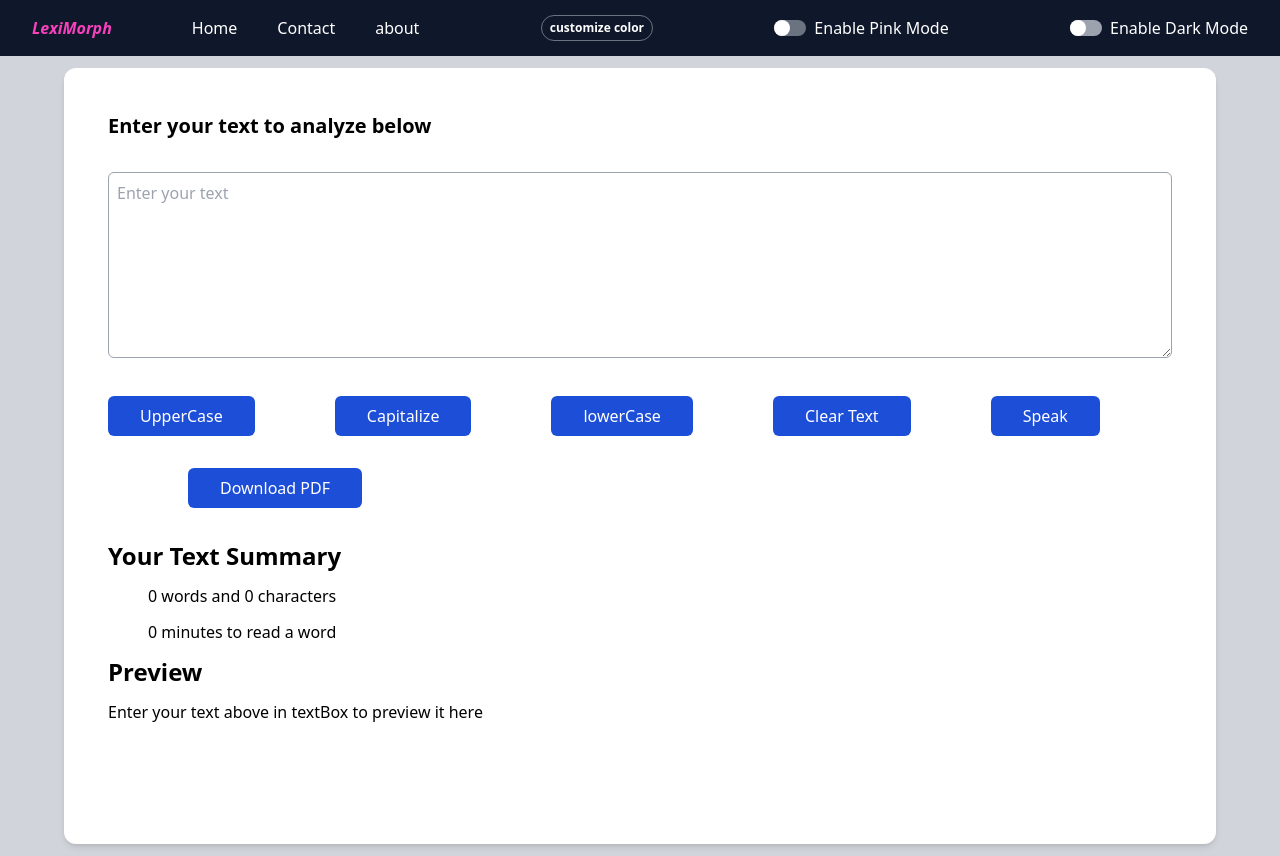
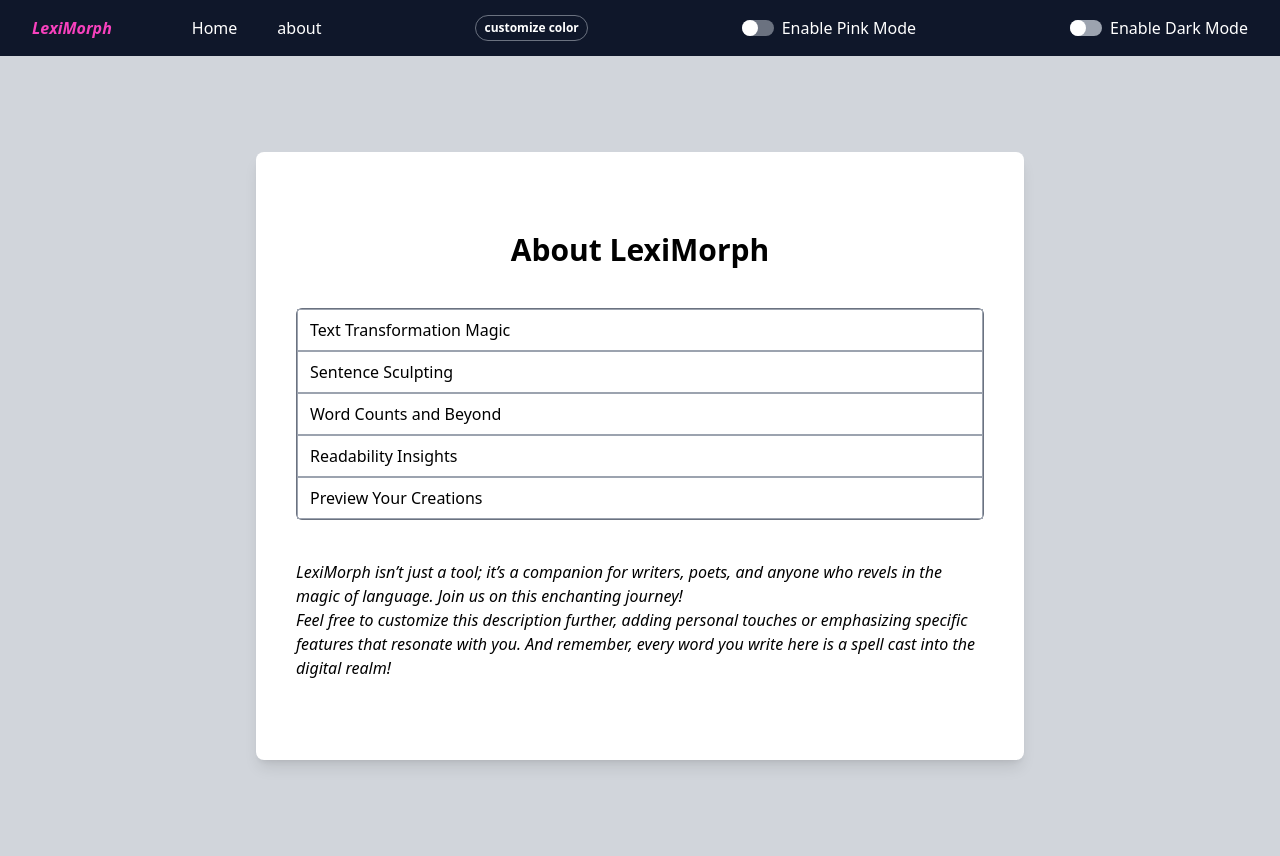
Before and after one commit to joelbv49/LexiMorph, a React (Create React App) app: page /about in a window 1280 px wide. Built offline with nearby package versions, Linux system fonts and the light colour scheme.

Commit message:
added router

```diff
--- a/src/App.js
+++ b/src/App.js
@@ -4,12 +4,12 @@ import Navbar from './components/Navbar'
 import Textform from './components/Textform';
 import { useState } from 'react';
 import Alert from './components/Alert';
-// import About from './components/About';
-// import {
-//   BrowserRouter as Router,
-//   Route,
-//   Routes
-// } from "react-router-dom";
+import About from './components/About';
+import {
+  BrowserRouter as Router,
+  Route,
+  Routes
+} from "react-router-dom";
 
 function App() {
   // setting DarkMode
@@ -81,30 +81,29 @@ function App() {
 
   // green mode
 
-  const [greenMode,setGreenMode] = useState({
+  const [pinkMode,setpinkMode] = useState({
     background2:'bg-white',
     textColor2:'text-black',
   });
-  const [greenModeText,setGreenModeText] = useState("Enable Pink Mode");
-  const handleGreenMode = ()=>{
-    const div1 = document.querySelector(".box");// if you place this outside this function, it shows error first time because you are trying to access the classlist before it is rendered in DOM which will be null
-    if(greenMode.background2 === "bg-white"){
-      setGreenMode({
+  const [pinkModeText,setpinkModeText] = useState("Enable Pink Mode");
+  const handlePinkMode = ()=>{
+    //const div1 = document.querySelector(".box");// if you place this outside this function, it shows error first time because you are trying to access the classlist before it is rendered in DOM which will be null
+
+    if(pinkMode.background2 === "bg-white"){
+      setpinkMode({
         background2:'bg-[#AE044E]',
         textColor2:'text-white',
       })
-      setGreenModeText("Enable Light Mode");
+      setpinkModeText("Enable Light Mode");
       showAlert("Pink Mode Enabled","Success");
-      div1.classList.add("bg-[#750044]");
     }
-    else if(greenMode.background2 === "bg-[#AE044E]"){
-      setGreenMode({
+    else if(pinkMode.background2 === "bg-[#AE044E]"){
+      setpinkMode({
         background2:'bg-white',
         textColor2:'text-black',
       })
-      setGreenModeText("Enable Pink Mode");
+      setpinkModeText("Enable Pink Mode");
       showAlert("Light Mode Enabled","Success");
-      div1.classList.remove("bg-[#750044]");
     }
   }
   document.body.style.backgroundColor = backColor.back1;
@@ -115,35 +114,35 @@ function App() {
     // react is a single page application where without reloaded the components will be updated
 
     <>
-      {/* <Router> */}
+      <Router>
         <div className="con max-h-full">
 
           {/* nav bar */}
-          <Navbar title = "LexiMorph" aboutText = "about" mode = {mode} toggleMode = {toggleMode} modeText = {modeText} Color = {Color} handleColor = {handleColor} handleBackColor1 = {handleBackColor1} backColor = {backColor} greenText = {greenModeText} handleGreenMode = {handleGreenMode}/>
+          <Navbar title = "LexiMorph" aboutText = "about" mode = {mode} toggleMode = {toggleMode} modeText = {modeText} Color = {Color} handleColor = {handleColor} handleBackColor1 = {handleBackColor1} backColor = {backColor} pinkText = {pinkModeText} handlePinkMode = {handlePinkMode}/>
 
           {/* main */}
           <Alert alert = {alert}/>
 
-          <Textform heading = "Enter your text to analyze below" mode = {mode} showAlert = {showAlert} Color = {Color} backColor = {backColor} greenMode = {greenMode} />
+
 
           {/* A <Routes> looks through its children <Route>s and
             renders the first one that matches the current URL.
             react does a partial matching of
             the path so you need to use exact path */}
-          {/* <Routes>
+          <Routes>
             <Route
               exact path='/'
               element =
-              {<Textform heading = "Enter your text to analyze below" mode = {mode} showAlert = {showAlert} Color = {Color} backColor = {backColor} greenMode = {greenMode} />}
+              {<Textform heading = "Enter your text to analyze below" mode = {mode} showAlert = {showAlert} Color = {Color} backColor = {backColor} pinkMode = {pinkMode} />}
             />
             <Route
               exact path='/about'
-              element = {<About mode = {mode} greenMode = {greenMode}/>}
+              element = {<About mode = {mode} pinkMode = {pinkMode}/>}
             />
-          </Routes> */}
+          </Routes>
 
         </div>
-      {/* </Router> */}
+      </Router>
     </>
   );
 }
--- a/src/components/About.js
+++ b/src/components/About.js
@@ -25,17 +25,17 @@ export default function About(props) {
 
 //   BorderStyle
 let borderStyle = {
-    borderColor: (props.greenMode.background2 === 'bg-green-600')?'border-white':'border-gray-400',
+    borderColor: (props.pinkMode.background2 === 'bg-[#AE044E]')?' border-2 border-white':'border-gray-400',
 }
-console.log(borderStyle.borderColor);
+
 
   return (
-    <div className={`flex flex-col justify-center items-center min-h-screen ${props.mode} dark:bg-black `}>
-        <div className={`space-y-10 py-20 ${props.greenMode.background2} ${props.greenMode.textColor2} dark:bg-slate-900 dark:text-white px-10 w-3/5 rounded-lg shadow-lg`}>
+    <div className={`box1 flex flex-col justify-center items-center min-h-screen ${props.mode} dark:bg-black `}>
+        <div className={`space-y-10 py-20 ${props.pinkMode.background2} ${props.pinkMode.textColor2} dark:bg-slate-900 dark:text-white px-10 w-3/5 rounded-lg shadow-lg`}>
             <h2 className='font-bold text-3xl text-center'>About LexiMorph</h2>
 
             <div className="border border-gray-500 dark:border-black rounded-md flex flex-col">
-                <button className= {`border ${borderStyle.borderColor}  dark:border-white py-2 text-start px-3 z-20`} onClick={handleCollapse} type="button" aria-expanded = "false" aria-controls='collapse1' >Text Transformation Magic</button>
+                <button className= {`border  ${borderStyle.borderColor}  dark:border-white py-2 text-start px-3 z-20`} onClick={handleCollapse} type="button" aria-expanded = "false" aria-controls='collapse1' >Text Transformation Magic</button>
                 <div className=" collapse1   transition ease-in-out duration-500 -translate-y-10 h-0">
                     <p className='hidden'>Convert text to uppercase, lowercase, or capitalize it effortlessly. Whether you’re crafting a tweet, writing an essay, or composing an email, LexiMorph has your back.</p>
                 </div>
--- a/src/components/Navbar.js
+++ b/src/components/Navbar.js
@@ -1,13 +1,14 @@
 // always write the first name of the file capital
 import React from 'react'
 import PropTypes from 'prop-types'
-// import { Link } from 'react-router-dom';
+import { Link } from 'react-router-dom';
+
 
 // The information you pass down like this is called props.
 // components let you split the ui independently ex Navbar is a component (pieces of codes)
 // props are (like arguments  in the functions ) the information that can be passed to a component
 // propTypes - a dataType of a props, To run typechecking on the props for a component, you can assign the special propTypes property
-export default function Navbar({title = "Set your text here",aboutText,mode,toggleMode,modeText,Color,handleColor,handleBackColor1,backColor,handleGreenMode,greenText}) {
+export default function Navbar({title = "Set your text here",aboutText,mode,toggleMode,modeText,Color,handleColor,handleBackColor1,backColor,handlePinkMode,pinkText}) {
 
 
   return (
@@ -18,14 +19,13 @@ export default function Navbar({title = "Set your text here",aboutText,mode,togg
 
         <div className=" flex">
 
-          <a className="font-bold italic text-[#f741bd]" href='#'>{title}</a>
+          <Link className="font-bold italic text-[#f741bd]" to='/'>{title}</Link>
           <ul className='ml-20 flex space-x-10'>
             <li>
-              <a href='#'>Home</a>
+              <Link to='/'>Home</Link>
             </li>
-            <li>Contact</li>
             <li>
-              <a href='#'>{aboutText}</a>
+              <Link to='/about'>{aboutText}</Link>
             </li>
           </ul>
 
@@ -52,12 +52,12 @@ export default function Navbar({title = "Set your text here",aboutText,mode,togg
           <div className="text-xs border border-gray-500 px-2 py-1 rounded-full font-bold">customize color</div>
         </label>
 
-        {/* GreenMode */}
+        {/* pinkMode */}
         <label className='inline-flex  items-center space-x-2 ' >
           <input className='peer sr-only' type="checkbox" />
-          <div className="relative w-8 h-4 rounded-full bg-gray-500 after:content-[''] after:absolute after:w-4 after:h-4 after:rounded-full after:bg-white  peer-checked:after:translate-x-full rtl:peer-checked:-translate-x-full peer-checked:bg-green-600 " onClick={handleGreenMode}>
+          <div className="relative w-8 h-4 rounded-full bg-gray-500 after:content-[''] after:absolute after:w-4 after:h-4 after:rounded-full after:bg-white  peer-checked:after:translate-x-full rtl:peer-checked:-translate-x-full peer-checked:bg-green-600 " onClick={handlePinkMode}>
           </div>
-          <p>{greenText}</p>
+          <p>{pinkText}</p>
         </label>
 
         {/* DarkMode */}
--- a/src/components/Textform.js
+++ b/src/components/Textform.js
@@ -69,20 +69,20 @@ export default function Textform(props) {
 
     <div className= {props.mode} >
       <div className="box min-h-screen flex justify-center  dark:bg-black" >
-            <div className={`w-[90%]  my-3 ${props.greenMode.background2} rounded-xl shadow-md p-11  space-y-8  dark:bg-slate-900`} >
-              <h1 className={`font-bold text-xl ${props.greenMode.textColor2} dark:text-white`}>{props.heading}</h1>
+            <div className={`w-[90%]  my-3 ${props.pinkMode.background2} rounded-xl shadow-md p-11  space-y-8  dark:bg-slate-900`} >
+              <h1 className={`font-bold text-xl ${props.pinkMode.textColor2} dark:text-white`}>{props.heading}</h1>
 
               <textarea className='outline-none  w-full border border-gray-400 p-2 rounded-md dark:text-black' value ={text} onChange={handleUser} placeholder='Enter your text' rows="7"></textarea>
 
-              <button className={`${props.greenMode.background2 ==="bg-[#AE044E]"?"bg-[#440075]":"bg-blue-700"} dark:bg-blue-700 px-8  py-2 rounded-md text-white`} onClick={handleUpClick}>UpperCase</button>
-              <button className={`${props.greenMode.background2 ==="bg-[#AE044E]"?"bg-[#440075]":"bg-blue-700"} dark:bg-blue-700 px-8  py-2 ml-20 rounded-md text-white`} onClick={handleCapitalize}>Capitalize</button>
-              <button className={`${props.greenMode.background2 ==="bg-[#AE044E]"?"bg-[#440075]":"bg-blue-700"} dark:bg-blue-700 px-8  py-2  ml-20 rounded-md text-white`} onClick={handleLowerCase}>lowerCase</button>
-              <button className={`${props.greenMode.background2 ==="bg-[#AE044E]"?"bg-[#440075]":"bg-blue-700"} dark:bg-blue-700 px-8  py-2  ml-20 rounded-md text-white`} onClick={handleClear}>Clear Text</button>
-              <button className={`${props.greenMode.background2 ==="bg-[#AE044E]"?"bg-[#440075]":"bg-blue-700"} dark:bg-blue-700 px-8  py-2  ml-20 rounded-md text-white`} onClick={handleSpeak}>Speak</button>
-              <button className={`${props.greenMode.background2 ==="bg-[#AE044E]"?"bg-[#440075]":"bg-blue-700"} dark:bg-blue-700 px-8  py-2  ml-20 rounded-md text-white`} onClick={handleDownload}>Download PDF</button>
+              <button className={`${props.pinkMode.background2 ==="bg-[#AE044E]"?"bg-[#440075]":"bg-blue-700"} dark:bg-blue-700 px-8  py-2 rounded-md text-white`} onClick={handleUpClick}>UpperCase</button>
+              <button className={`${props.pinkMode.background2 ==="bg-[#AE044E]"?"bg-[#440075]":"bg-blue-700"} dark:bg-blue-700 px-8  py-2 ml-20 rounded-md text-white`} onClick={handleCapitalize}>Capitalize</button>
+              <button className={`${props.pinkMode.background2 ==="bg-[#AE044E]"?"bg-[#440075]":"bg-blue-700"} dark:bg-blue-700 px-8  py-2  ml-20 rounded-md text-white`} onClick={handleLowerCase}>lowerCase</button>
+              <button className={`${props.pinkMode.background2 ==="bg-[#AE044E]"?"bg-[#440075]":"bg-blue-700"} dark:bg-blue-700 px-8  py-2  ml-20 rounded-md text-white`} onClick={handleClear}>Clear Text</button>
+              <button className={`${props.pinkMode.background2 ==="bg-[#AE044E]"?"bg-[#440075]":"bg-blue-700"} dark:bg-blue-700 px-8  py-2  ml-20 rounded-md text-white`} onClick={handleSpeak}>Speak</button>
+              <button className={`${props.pinkMode.background2 ==="bg-[#AE044E]"?"bg-[#440075]":"bg-blue-700"} dark:bg-blue-700 px-8  py-2  ml-20 rounded-md text-white`} onClick={handleDownload}>Download PDF</button>
 
               {/* summary */}
-              <div className={`space-y-3 ${props.greenMode.textColor2} dark:text-white`}>
+              <div className={`space-y-3 ${props.pinkMode.textColor2} dark:text-white`}>
                 <h1 className='font-bold text-2xl'>Your Text Summary</h1>
                 <p className='mx-10' > {text.split(" ").filter((element)=>{return element.length!==0}).length} words and {text.trim().length} characters</p>
                 <p className='mx-10' >{0.008*(text.split(" ").filter((element)=>{return element.length!==0}).length)} minutes to read a word</p>
```
